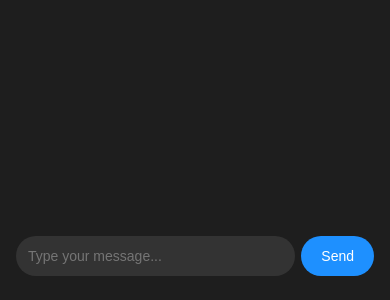
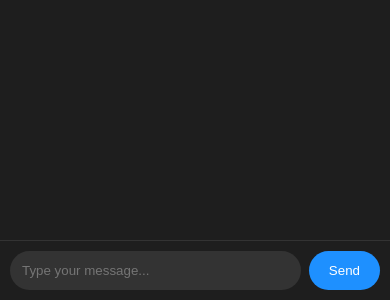
Before and after one commit to ManojKumar630/chatbot, a React (Vite) app: page / in a window 390 px wide. Shown: the part 544-844 px from the top of the page. Built offline with nearby package versions, Linux system fonts and the light colour scheme; the HTML template or start-up script is replaced by a standard one.

Commit message:
Update index.css

```diff
--- a/src/index.css
+++ b/src/index.css
@@ -120,11 +120,15 @@ body {
 /* -------------------------- */
 /* Mobile Responsive Styling */
 /* -------------------------- */
-
 @media (max-width: 768px) {
   .chat-window {
+    height: 100dvh;
+    padding: 1rem 0.5rem;
     border-radius: 0;
-    padding: 1rem 0.5rem;
+  }
+
+  .chat-messages {
+    padding-bottom: 80px; /* leave space for input bar */
   }
 
   .chat-bubble {
@@ -134,12 +138,28 @@ body {
   }
 
   .chat-input-area {
-    padding: 8px;
-    gap: 6px;
+    position: fixed;
+    bottom: 0;
+    left: 0;
+    right: 0;
+    width: 100%;
+    max-width: 600px;
+    margin: auto;
+    padding: 10px;
+    background-color: #1e1e1e;
+    border-top: 1px solid #333;
+    display: flex;
+    gap: 8px;
   }
 
-  .chat-input-area input,
+  .chat-input-area input {
+    flex: 1;
+    border-radius: 20px;
+    padding: 12px;
+  }
+
   .chat-input-area button {
-    font-size: 14px;
+    border-radius: 20px;
+    padding: 12px 20px;
   }
 }
```
